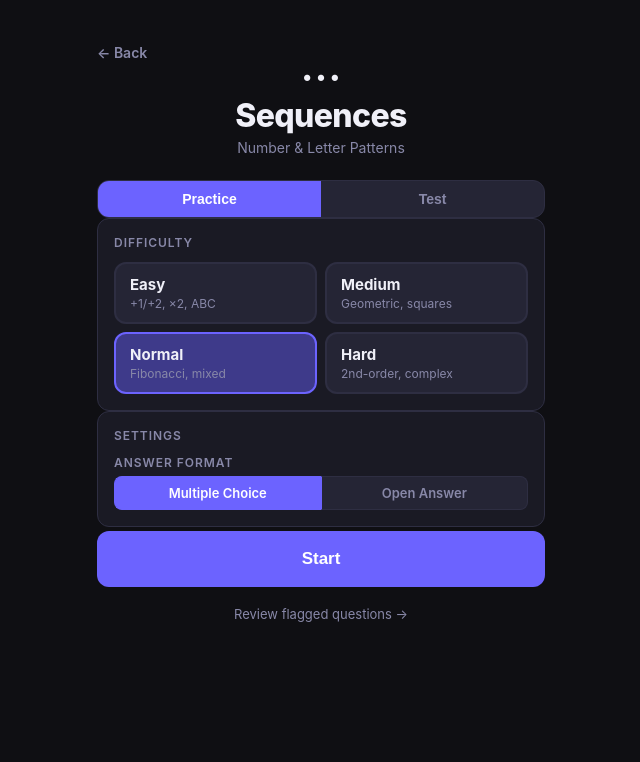
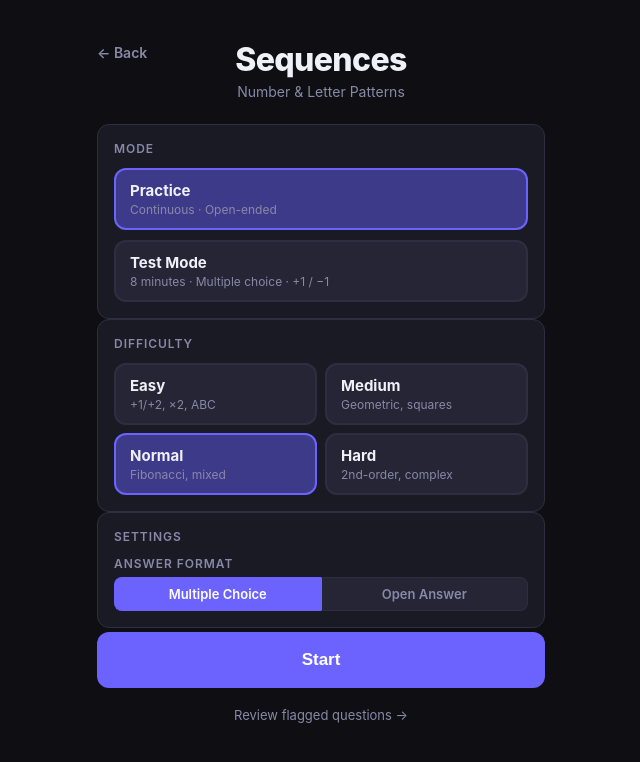
Before and after one commit to amfietze/mindmath-trainer, a Flask app: page /sequences in a window 1280 px wide. Shown: the top 762 px of the page, without its empty margins (319-959 px from the left). Run offline with Flask 3, Linux system fonts and the light colour scheme.

Commit message:
touch delay, icons added

```diff
--- a/static/style.css
+++ b/static/style.css
@@ -36,10 +36,14 @@ html, body {
 }
 
 /* Interactive elements: ensure cursor, no text selection, tap highlight suppressed */
+a, button, [role="button"],
+input[type="submit"], input[type="button"], input[type="radio"], input[type="checkbox"],
 .btn, .btn-skip, .btn-pause, .btn-end, .btn-primary, .btn-secondary,
 .numpad-key, .numpad-backspace, .numpad-submit, .numpad-minus,
 .option-btn, .quit-btn, .seg-btn, .mode-btn, .diff-btn,
-.letter-key, .game-tile {
+.letter-key, .game-tile, .modal-backdrop,
+.flag-delete-btn, .flag-delete-yes, .flag-delete-cancel,
+.btn-quit-confirm, .back-link, .link-dim {
   cursor: pointer;
   touch-action: manipulation;
   -webkit-tap-highlight-color: transparent;
--- a/templates/arithmetic.html
+++ b/templates/arithmetic.html
@@ -4,7 +4,6 @@
 <div class="screen home-screen">
   <header class="home-header">
     <a href="/" class="back-link">← Back</a>
-    <div class="logo">×</div>
     <h1>Mental Arithmetic</h1>
     <p class="subtitle">Practice &amp; Test Mode</p>
   </header>
--- a/templates/base.html
+++ b/templates/base.html
@@ -8,8 +8,8 @@
   <meta name="apple-mobile-web-app-status-bar-style" content="black-translucent">
   <meta name="apple-mobile-web-app-title" content="MindMath">
   <meta name="theme-color" content="#0f0f13">
-  <link rel="manifest" href="{{ url_for('static', filename='manifest.json') }}">
-  <link rel="apple-touch-icon" href="{{ url_for('static', filename='icon-192.png') }}">
+  <link rel="manifest" href="/static/manifest.json?v=2">
+  <link rel="apple-touch-icon" href="/static/icon-192.png?v=2">
   <link rel="stylesheet" href="{{ url_for('static', filename='style.css') }}">
   <script src="{{ url_for('static', filename='app.js') }}" defer></script>
   <title>{% block title %}MindMath Trainer{% endblock %}</title>
--- a/templates/sequence_home.html
+++ b/templates/sequence_home.html
@@ -4,21 +4,34 @@
 <div class="screen home-screen">
   <header class="home-header">
     <a href="/" class="back-link">← Back</a>
-    <div class="logo">…</div>
     <h1>Sequences</h1>
     <p class="subtitle">Number &amp; Letter Patterns</p>
   </header>
 
   <form method="POST" action="/sequences/start" id="seqForm">
-    <!-- Mode selector -->
-    <div class="seq-mode-selector">
-      <button type="button" class="seq-mode-btn active" id="mode-practice-btn" onclick="setSeqMode('practice')">Practice</button>
-      <button type="button" class="seq-mode-btn" id="mode-test-btn" onclick="setSeqMode('test')">Test</button>
-    </div>
-    <input type="hidden" name="mode" id="mode-input" value="practice">
-    <p class="seq-mode-note" id="test-note" style="display:none">8 minutes · Multiple choice · +1 / −1 scoring</p>
 
-    <!-- Difficulty selection -->
+    <!-- Mode selection (card style, matching arithmetic.html) -->
+    <section class="card">
+      <h2>Mode</h2>
+      <div class="btn-group" role="group">
+        <label class="mode-btn selected" id="label-seq-practice">
+          <input type="radio" name="mode" value="practice" checked>
+          <span>
+            <strong>Practice</strong>
+            <small>Continuous · Open-ended</small>
+          </span>
+        </label>
+        <label class="mode-btn" id="label-seq-test">
+          <input type="radio" name="mode" value="test">
+          <span>
+            <strong>Test Mode</strong>
+            <small>8 minutes · Multiple choice · +1 / −1</small>
+          </span>
+        </label>
+      </div>
+    </section>
+
+    <!-- Difficulty selection (2×2 grid) -->
     <section class="card">
       <h2>Difficulty</h2>
       <div class="diff-grid" role="group">
@@ -53,8 +66,8 @@
       </div>
     </section>
 
-    <!-- Answer format -->
-    <section class="card settings-card">
+    <!-- Answer format (hidden in test mode) -->
+    <section class="card settings-card" id="seq-settings-section">
       <h2>Settings</h2>
       <div class="setting-row">
         <span class="setting-label">Answer format</span>
@@ -78,6 +91,7 @@
 </div>
 
 <script>
+  // Highlight selected radio button groups + handle mode→settings toggle
   document.querySelectorAll('input[type="radio"]').forEach(function(radio) {
     radio.addEventListener('change', function() {
       var name = this.getAttribute('name');
@@ -85,40 +99,29 @@
         r.closest('label').classList.remove('selected');
       });
       this.closest('label').classList.add('selected');
+      if (name === 'mode') {
+        _updateSeqSettingsForMode(this.value);
+      }
     });
     if (radio.checked) radio.closest('label').classList.add('selected');
   });
 
-  function setSeqMode(mode) {
-    document.getElementById('mode-input').value = mode;
-    var practiceBtn = document.getElementById('mode-practice-btn');
-    var testBtn = document.getElementById('mode-test-btn');
-    var answerRow = document.getElementById('answer-mode-row');
-    var testNote = document.getElementById('test-note');
-    if (mode === 'test') {
-      testBtn.classList.add('active');
-      practiceBtn.classList.remove('active');
-      if (answerRow) answerRow.style.display = 'none';
-      testNote.style.display = 'block';
-    } else {
-      practiceBtn.classList.add('active');
-      testBtn.classList.remove('active');
-      if (answerRow) answerRow.style.display = '';
-      testNote.style.display = 'none';
+  function _updateSeqSettingsForMode(mode) {
+    var isTest = mode === 'test';
+    var settingsSection = document.getElementById('seq-settings-section');
+    var amInputs = document.querySelectorAll('input[name="answer_mode"]');
+    if (settingsSection) {
+      if (isTest) {
+        settingsSection.classList.add('disabled-row');
+        amInputs.forEach(function(i) { i.disabled = true; });
+      } else {
+        settingsSection.classList.remove('disabled-row');
+        amInputs.forEach(function(i) { i.disabled = false; });
+      }
     }
   }
 
-  // Give the answer format row an id so we can hide it in test mode
-  (function() {
-    var rows = document.querySelectorAll('.setting-row');
-    rows.forEach(function(row) {
-      var label = row.querySelector('.setting-label');
-      if (label && label.textContent.trim() === 'Answer format') {
-        row.id = 'answer-mode-row';
-      }
-    });
-  })();
-
+  // Start button: touchend at finger-lift, timestamp guard prevents double-fire
   (function() {
     var btn = document.getElementById('start-btn');
     var lastTouch = 0;
```
Also changed, not shown: CLAUDE.md (+12 -3 lines), templates/flags.html (+37 -11 lines), templates/home.html (+10 -0 lines), templates/sequence_test.html (+17 -5 lines), static/manifest.json.
